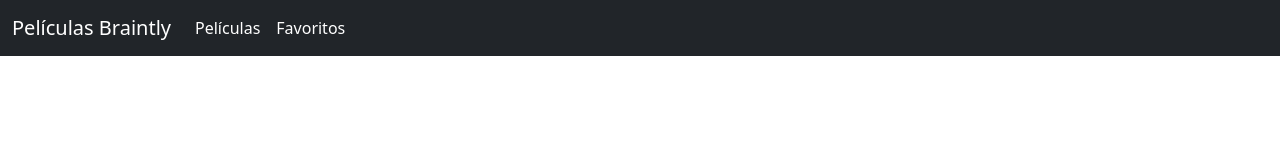
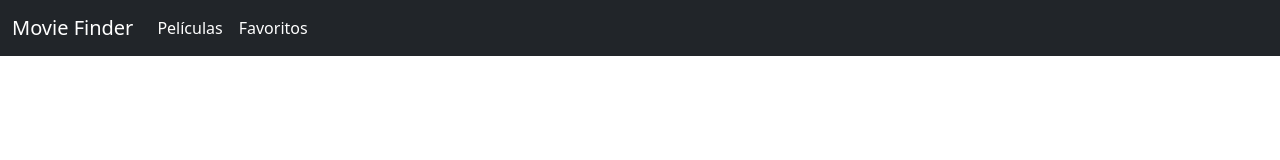
Before and after one commit to agustinduran/movie-list-react, a React (Create React App) app: page /favoritos in a window 1280 px wide. Shown: the top 160 px of the page. Built offline with nearby package versions, Linux system fonts and the light colour scheme.

Commit message:
Change name

```diff
--- a/package.json
+++ b/package.json
@@ -1,5 +1,5 @@
 {
-  "name": "challenge-braintly-react",
+  "name": "challenge-react",
   "version": "0.1.0",
   "private": true,
   "dependencies": {
--- a/src/components/NavBar.js
+++ b/src/components/NavBar.js
@@ -9,7 +9,7 @@ const NavBar = (props) => {
     return (
         <div className="row d-flex align-items-center mb-4">
             <nav className="navbar navbar-expand-lg navbar-dark bg-dark">
-                <a className="navbar-brand" href="/">Películas Braintly</a>
+                <a className="navbar-brand" href="/">Movie Finder</a>
                 <button className="navbar-toggler" type="button" data-toggle="collapse" data-target="#navbarSupportedContent" aria-controls="navbarSupportedContent" aria-expanded="false" aria-label="Toggle navigation">
                     <span className="navbar-toggler-icon"></span>
                 </button>
```
Also changed, not shown: 1 other file (tests, documents, lock files or other folders).
